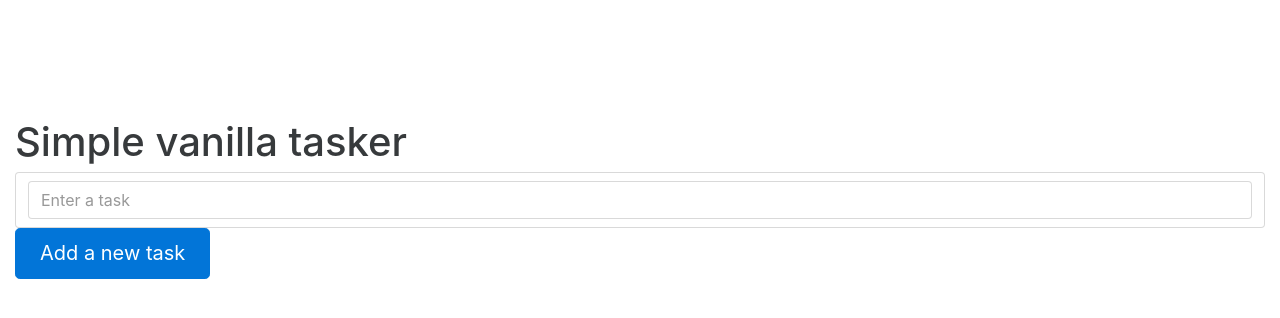
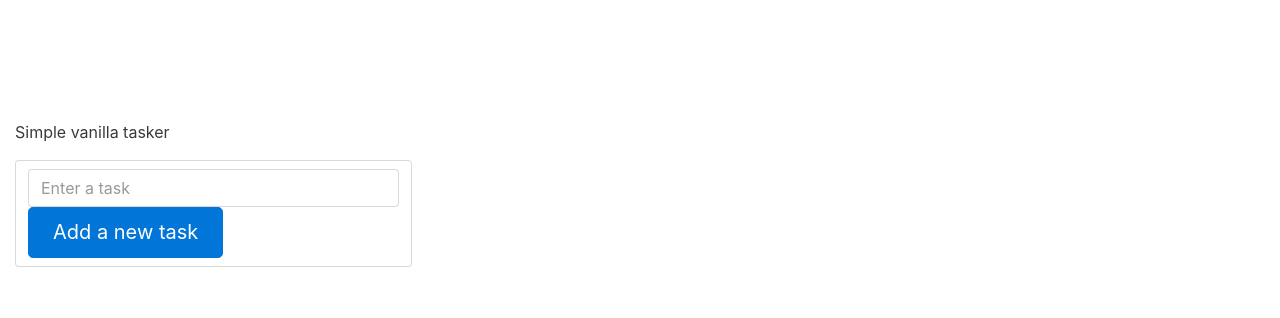
Before and after one commit to Lapz/tasker, a website: page index.html in a window 1280 px wide. Drawn offline with Linux system fonts and the light colour scheme.

Commit message:
Refarctor vuews

```diff
--- a/index.html
+++ b/index.html
@@ -35,22 +35,20 @@
 
 <div class = "container-fluid">
 
-  <h1 class="text-center">Simple vanilla tasker</h1>
+  <div class ="row">
+    <div class=" col-md-4 col-md-offset-4 text-center"
+    <h1><p>Simple vanilla tasker</p></h1>
   <div class ="form-control">
     <div class="input-group">
       <input type="text" class="form-control" placeholder="Enter a task">
+    </div>
+        <button type="button" class="btn btn-primary btn-lg" data-toggle="modal" data-target="#myModal">Add a new task</button>
 
-  </div>
 
   </div>
 
 
 
-  <!--- Modal trigger-->
-
-  <button type="button" class="btn btn-primary btn-lg" data-toggle="modal" data-target="#myModal">
-  Add a new task
-  </button>
 
     <ul>
 
@@ -61,6 +59,14 @@
 </div>
 
 
+
+
+  <!--- Modal trigger-->
+
+
+</div>
+
+
     <script src="js/vendor/jquery-3.1.1.min.js"></script>
     <script src="js/vendor/bootstrap.js"></script>
     <script src ="js/main.js"></script>
```
Lines whose indentation alone changed are shown as unchanged.
